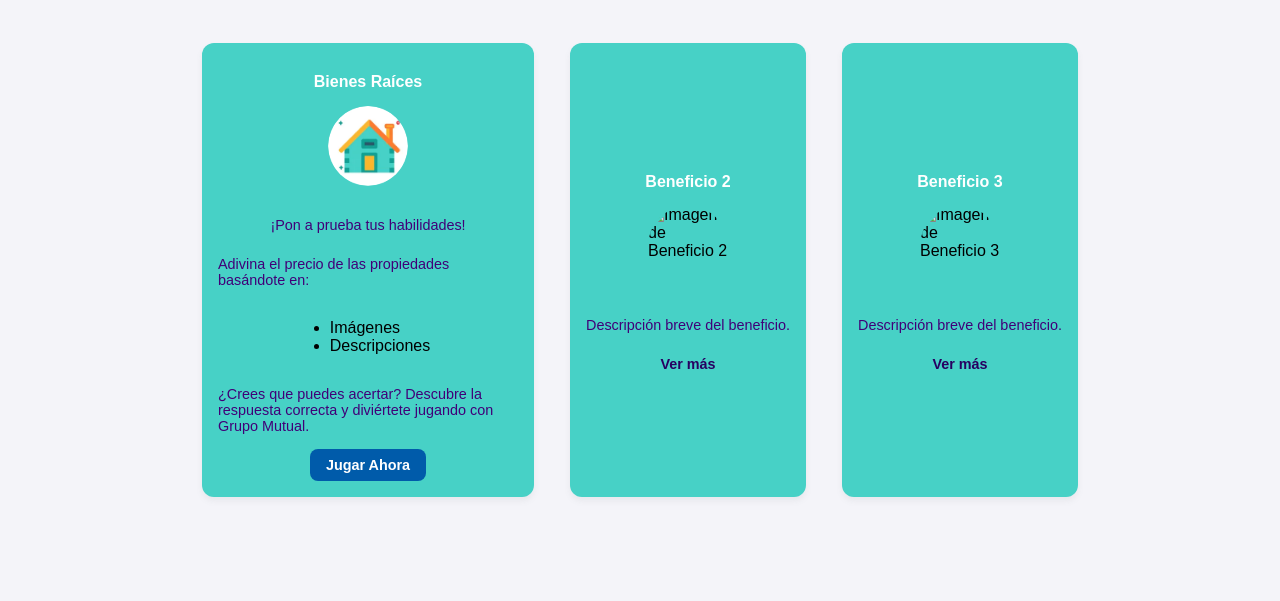
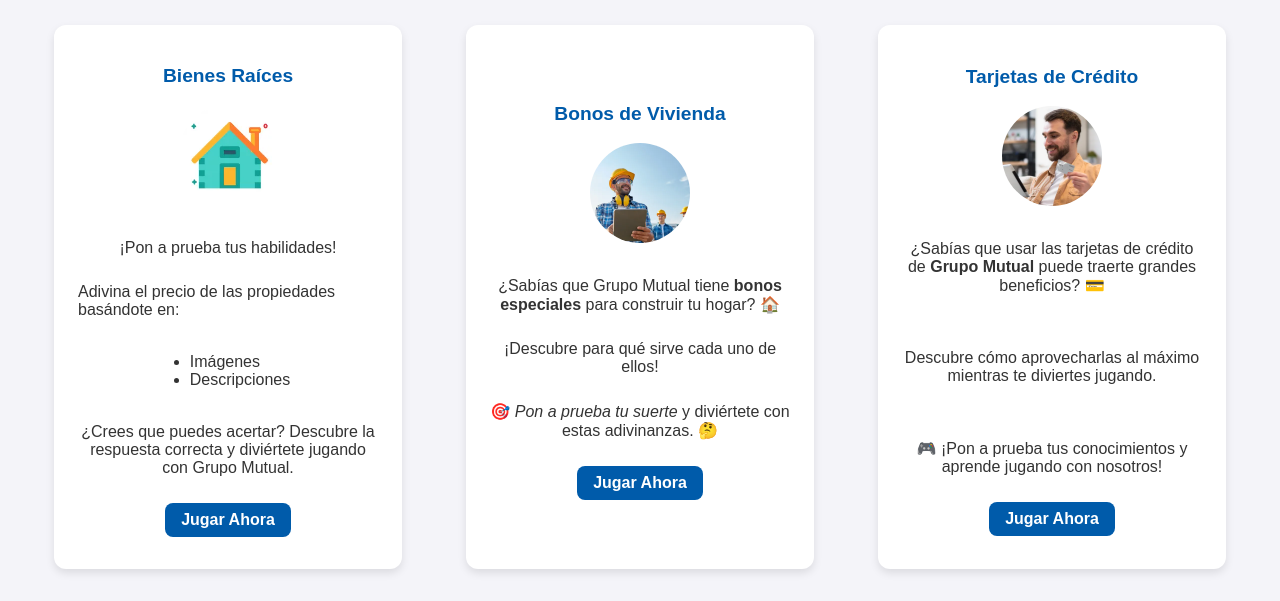
Before and after one commit to Mr-Maccoy/GrupoMutual_Taconautas, a plain HTML site: page public/index.html in a window 1280 px wide. Shown: the part 242-843 px from the top of the page. Before the commit the page ends 800 px from the top, so only its background shows below. Drawn offline with Linux system fonts and the light colour scheme.

Commit message:
Index listo

```diff
--- a/public/index.html
+++ b/public/index.html
@@ -10,74 +10,75 @@
             margin: 0;
             padding: 0;
             background-color: #f4f4f9;
+            color: #333; /* Default text color for better readability */
         }
         header {
-            background-color: #ffffff; /* Azul corporativo */
-            color: rgb(0, 0, 0);
+            background-color: #005baa; /* Stronger blue for better branding */
+            color: white;
             padding: 1.5rem;
             text-align: center;
             font-size: 1.8rem;
             font-weight: bold;
-            box-shadow: 0 4px 8px rgba(0, 0, 0, 0.2);
-            font-family: sans-serif;
-        }
-
-        header a {
-            color: #bb3e00; /* Azul corporativo */
-            text-decoration: none;
         }
         .container {
             display: flex;
             flex-wrap: wrap;
             justify-content: center;
             margin: 2rem;
+            gap: 20px; /* Add spacing between cards */
         }
         .card {
             text-decoration: none;
-            background-color: rgb(71, 209, 198); /* Nuevo color de fondo */
-            border-radius: 12px; /* Bordes redondeados */
-            box-shadow: rgba(108, 117, 125, 0.09) 0px 4px 6px 0px; /* Sombra suave */
-            display: flex; /* Flexbox para contenido interno */
-            flex-direction: column; /* Alinear contenido en columna */
-            align-items: center; /* Centrar contenido horizontalmente */
-            justify-content: center; /* Centrar contenido verticalmente */
-            width: auto; /* Ajustar ancho automáticamente al contenido */
-            max-width: 300px; /* Ancho máximo */
-            padding: 1rem; /* Espaciado interno */
-            flex: 0 0 auto; /* Evitar que las tarjetas se estiren */
-            margin: 18px; /* Separación entre tarjetas */
-            gap: 7px; /* Espaciado entre elementos internos */
-            transition: transform 0.3s, box-shadow 0.3s; /* Animación al pasar el mouse */
+            background-color: white; /* Better contrast for text */
+            border-radius: 12px;
+            box-shadow: 0 4px 8px rgba(0, 0, 0, 0.1); /* Softer shadow */
+            display: flex;
+            flex-direction: column;
+            align-items: center;
+            justify-content: center;
+            width: 100%;
+            max-width: 300px;
+            padding: 1.5rem;
+            margin: 0 auto;
+            gap: 10px;
+            transition: transform 0.3s, box-shadow 0.3s;
         }
         .card:hover {
-            transform: translateY(-5px); /* Elevar tarjeta al pasar el mouse */
-            box-shadow: 0 6px 12px rgba(0, 0, 0, 0.3); /* Sombra más intensa */
+            transform: translateY(-5px);
+            box-shadow: 0 6px 12px rgba(0, 0, 0, 0.2);
         }
         .card h2 {
-            color: #ffffff; /* Azul corporativo */
-            font-size: 1rem; /* Tamaño de fuente ajustado */
+            color: #005baa; /* Stronger blue for headings */
+            font-size: 1.2rem;
             margin-bottom: 0.5rem;
+            text-align: center;
         }
         .card p {
             margin: 0.5rem 0;
-            font-size: 0.9rem; /* Tamaño de fuente ajustado */
-            color: #400078;
+            font-size: 1rem; /* Slightly larger font size */
+            color: #333; /* Darker text for better readability */
+            text-align: left; /* Align text to the left for readability */
+        }
+        .card img {
+            width: 100px; /* Slightly larger image */
+            height: 100px;
+            border-radius: 50%;
+            object-fit: cover;
+            margin-bottom: 1rem;
         }
         .card a {
             text-decoration: none;
-            color: rgb(39, 0, 97); /* Texto blanco para contraste */
+            color: white;
+            background-color: #005baa; /* Stronger blue for buttons */
+            padding: 0.7rem 1.5rem; /* More padding for better usability */
+            border-radius: 8px;
+            font-size: 1rem; /* Larger font size for buttons */
             font-weight: bold;
-            font-size: 0.9rem;
+            display: inline-block;
+            text-align: center;
         }
         .card a:hover {
-            text-decoration: underline;
-        }
-        .card img {
-            width: 80px; /* Tamaño de la imagen */
-            height: 80px; /* Tamaño de la imagen */
-            border-radius: 50%; /* Forma circular */
-            object-fit: cover; /* Ajustar la imagen dentro del contenedor */
-            margin-bottom: 1rem; /* Espaciado inferior */
+            background-color: #003f73; /* Darker blue on hover */
         }
     </style>
 </head>
@@ -105,7 +106,7 @@
             <li>Imágenes</li>
             <li>Descripciones</li>
             </ul>
-            <p>¿Crees que puedes acertar? Descubre la respuesta correcta y diviértete jugando con Grupo Mutual.</p>
+            <p style="text-align: center;">¿Crees que puedes acertar? Descubre la respuesta correcta y diviértete jugando con Grupo Mutual.</p>
 
             <p><a href="/public/creditCard_game/Adivinanza.html" style="color: #ffffff; background-color: #005baa; padding: 0.5rem 1rem; border-radius: 8px; text-decoration: none;">Jugar Ahora</a></p>
         </div>
@@ -114,16 +115,24 @@
 
 
         <div class="card">
-            <h2>Beneficio 2</h2>
-            <img src="path/to/image2.jpg" alt="Imagen de Beneficio 2">
-            <p>Descripción breve del beneficio.</p>
-            <p><a href="/public/creditCard_game/bonos.html">Ver más</a></p>
+            <h2>Bonos de Vivienda</h2>
+            <img src="/img/constructoras-autorizadas-grupo-mutual.webp" alt="Imagen de Beneficio 2">
+            <p style="text-align: center;">¿Sabías que Grupo Mutual tiene <strong>bonos especiales</strong> para construir tu hogar? 🏠</p>
+            <p style="text-align: center;">¡Descubre para qué sirve cada uno de ellos!</p>
+            <p style="text-align: center;">🎯 <em>Pon a prueba tu suerte</em> y diviértete con estas adivinanzas. 🤔</p>
+            <p><a href="/public/creditCard_game/bonos.html" style="color: #ffffff; background-color: #005baa; padding: 0.5rem 1rem; border-radius: 8px; text-decoration: none;">Jugar Ahora</a></p>
+
         </div>
         <div class="card">
-            <h2>Beneficio 3</h2>
-            <img src="path/to/image3.jpg" alt="Imagen de Beneficio 3">
-            <p>Descripción breve del beneficio.</p>
-            <p><a href="beneficio3.html">Ver más</a></p>
+            <h2>Tarjetas de Crédito</h2>
+            <img src="/img/tarjetas-de-credito-grupo-mutual.webp" alt="Imagen de Beneficio 3">
+            <p style="text-align: center;">¿Sabías que usar las tarjetas de crédito de <strong>Grupo Mutual</strong> puede traerte grandes beneficios? 💳</p>
+            <br>
+            <p style="text-align: center;">Descubre cómo aprovecharlas al máximo mientras te diviertes jugando.</p>
+            <br>
+            <p style="text-align: center;">🎮 ¡Pon a prueba tus conocimientos y aprende jugando con nosotros!</p>
+            <p><a href="/public/creditCard_game/creditCard.html" style="color: #ffffff; background-color: #005baa; padding: 0.5rem 1rem; border-radius: 8px; text-decoration: none;">Jugar Ahora</a></p>
+
         </div>
 
     </div>
```
Also changed, not shown: img/constructoras-autorizadas-grupo-mutual.webp (added), img/tarjetas-de-credito-grupo-mutual.webp (added).
